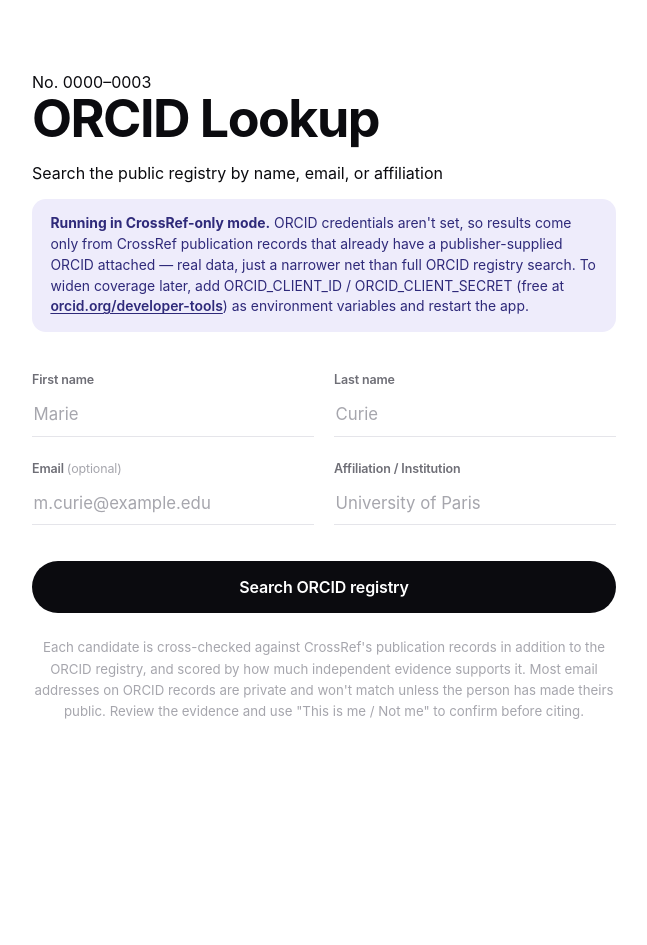
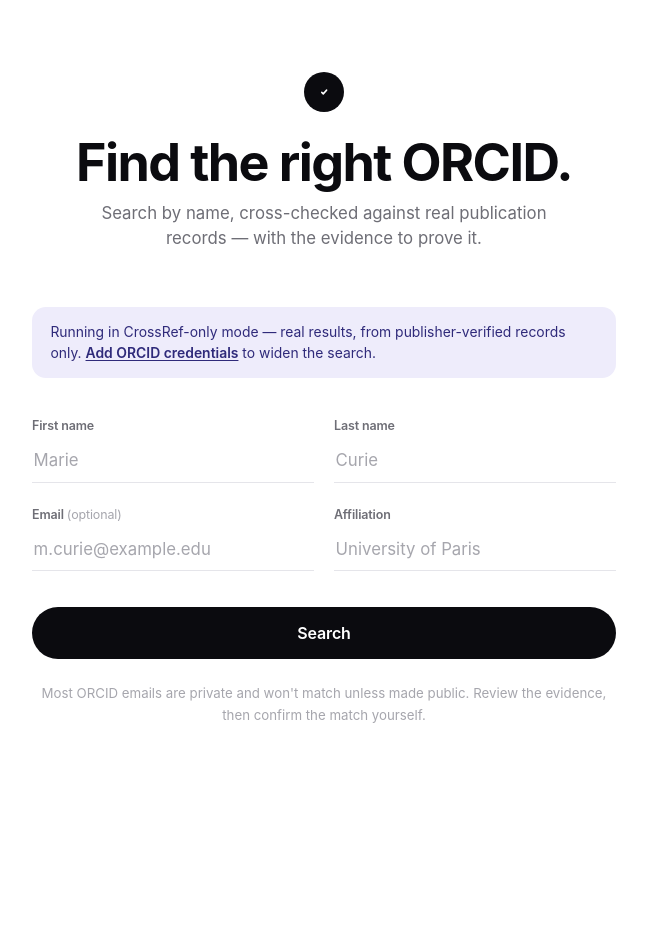
Before and after one commit to sushilramamurthy-max/orcid-lookup-app, a Flask app: page / in a window 1280 px wide. Shown: the whole page, without its empty margins (316-963 px from the left). Before the commit the page ends 719 px from the top, so only its background shows below. Run offline with Flask 3, Linux system fonts and the light colour scheme.

Commit message:
Add files via upload

```diff
--- a/templates/index.html
+++ b/templates/index.html
@@ -4,29 +4,25 @@
 <meta charset="UTF-8">
 <meta name="viewport" content="width=device-width, initial-scale=1.0">
 <title>ORCID Lookup</title>
-<link rel="preconnect" href="https://fonts.googleapis.com">
-<link href="https://fonts.googleapis.com/css2?family=Source+Serif+4:opsz,wght@8..60,400;8..60,600;8..60,700&family=IBM+Plex+Sans:wght@400;500;600&family=IBM+Plex+Mono:wght@400;500&display=swap" rel="stylesheet">
 <link rel="stylesheet" href="{{ url_for('static', filename='style.css') }}">
 </head>
 <body>
-
-  <div class="ledger-spine"></div>
-
   <main class="page">
-    <header class="masthead">
-      <div class="masthead-index">No. 0000&ndash;0003</div>
-      <h1>ORCID Lookup</h1>
-      <p class="masthead-sub">Search the public registry by name, email, or affiliation</p>
+    <header class="hero">
+      <div class="hero-mark">
+        <svg viewBox="0 0 24 24" fill="none" xmlns="http://www.w3.org/2000/svg">
+          <path d="M9 12.5L11 14.5L15.5 9.5" stroke="white" stroke-width="2" stroke-linecap="round" stroke-linejoin="round"/>
+        </svg>
+      </div>
+      <h1>Find the right ORCID.</h1>
+      <p class="hero-sub">Search by name, cross-checked against real publication records — with the evidence to prove it.</p>
     </header>
 
     {% if not credentials_present %}
     <div class="notice">
-      <strong>Running in CrossRef-only mode.</strong> ORCID credentials aren't set, so results
-      come only from CrossRef publication records that already have a publisher-supplied ORCID
-      attached — real data, just a narrower net than full ORCID registry search. To widen
-      coverage later, add ORCID_CLIENT_ID / ORCID_CLIENT_SECRET (free at
-      <a href="https://orcid.org/developer-tools" target="_blank" rel="noopener">orcid.org/developer-tools</a>)
-      as environment variables and restart the app.
+      Running in CrossRef-only mode — real results, from publisher-verified records only.
+      <a href="https://orcid.org/developer-tools" target="_blank" rel="noopener">Add ORCID credentials</a>
+      to widen the search.
     </div>
     {% endif %}
 
@@ -44,22 +40,18 @@
         <input type="email" id="email" name="email" placeholder="m.curie@example.edu">
       </div>
       <div class="field">
-        <label for="affiliation">Affiliation / Institution</label>
+        <label for="affiliation">Affiliation</label>
         <input type="text" id="affiliation" name="affiliation" placeholder="University of Paris">
       </div>
-      <button type="submit" id="search-btn">Search ORCID registry</button>
+      <button type="submit" id="search-btn">Search</button>
     </form>
 
     <p class="hint">
-      Each candidate is cross-checked against CrossRef's publication records in
-      addition to the ORCID registry, and scored by how much independent
-      evidence supports it. Most email addresses on ORCID records are private
-      and won't match unless the person has made theirs public. Review the
-      evidence and use "This is me / Not me" to confirm before citing.
+      Most ORCID emails are private and won't match unless made public.
+      Review the evidence, then confirm the match yourself.
     </p>
 
     <section id="status" class="status" aria-live="polite"></section>
-
     <section id="results" class="results"></section>
   </main>
 
```
